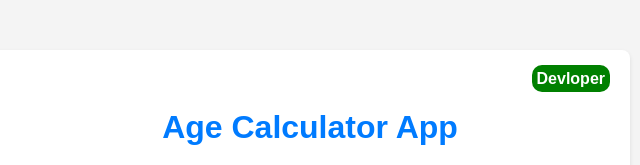
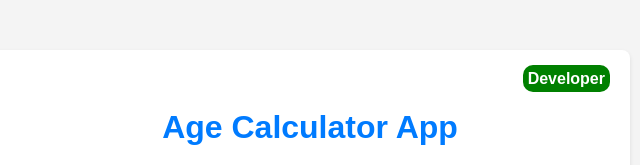
Before and after one commit to baliramgadle/age-calculator, a plain HTML site: page index.html in a window 1280 px wide. Shown: the top 165 px of the page, 330-970 px from the left. Drawn offline with Linux system fonts and the light colour scheme.

Commit message:
Update index.html

```diff
--- a/index.html
+++ b/index.html
@@ -10,7 +10,7 @@
 
   <div class="container">
     <div class="link">
-    <a class="contact" href="https://baliramgadle.netlify.app">Devloper</a>
+    <a class="contact" href="https://baliramgadle.netlify.app">Developer</a>
     </div>
     <h1>Age Calculator App</h1>
 
```
